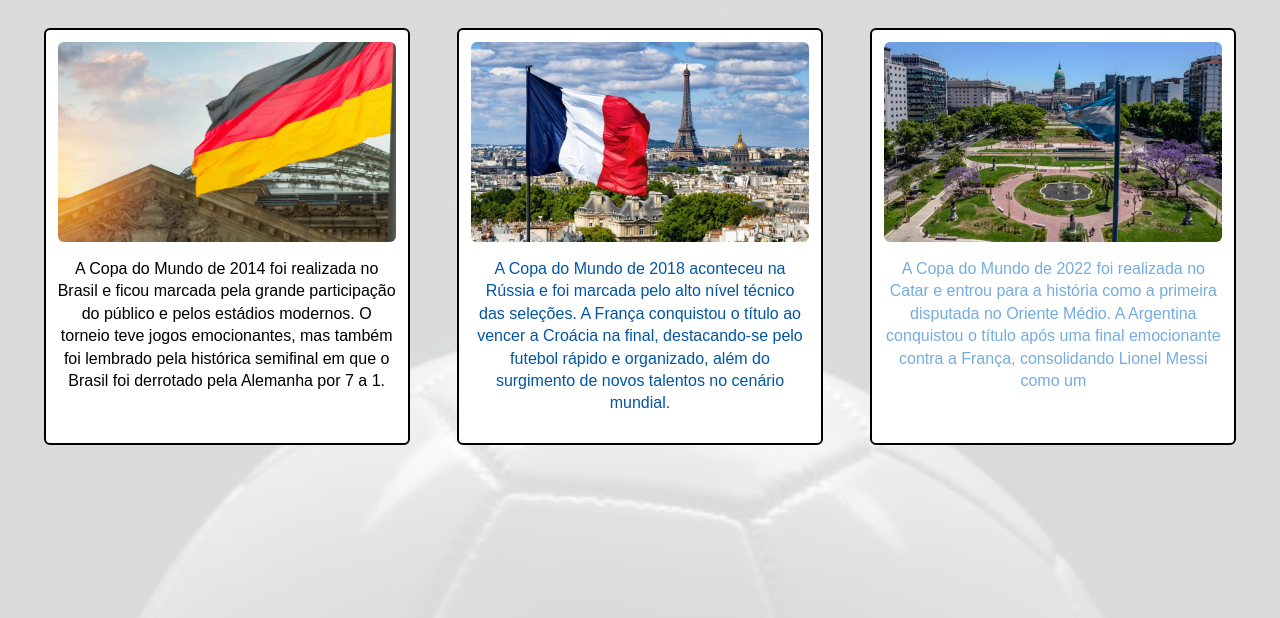
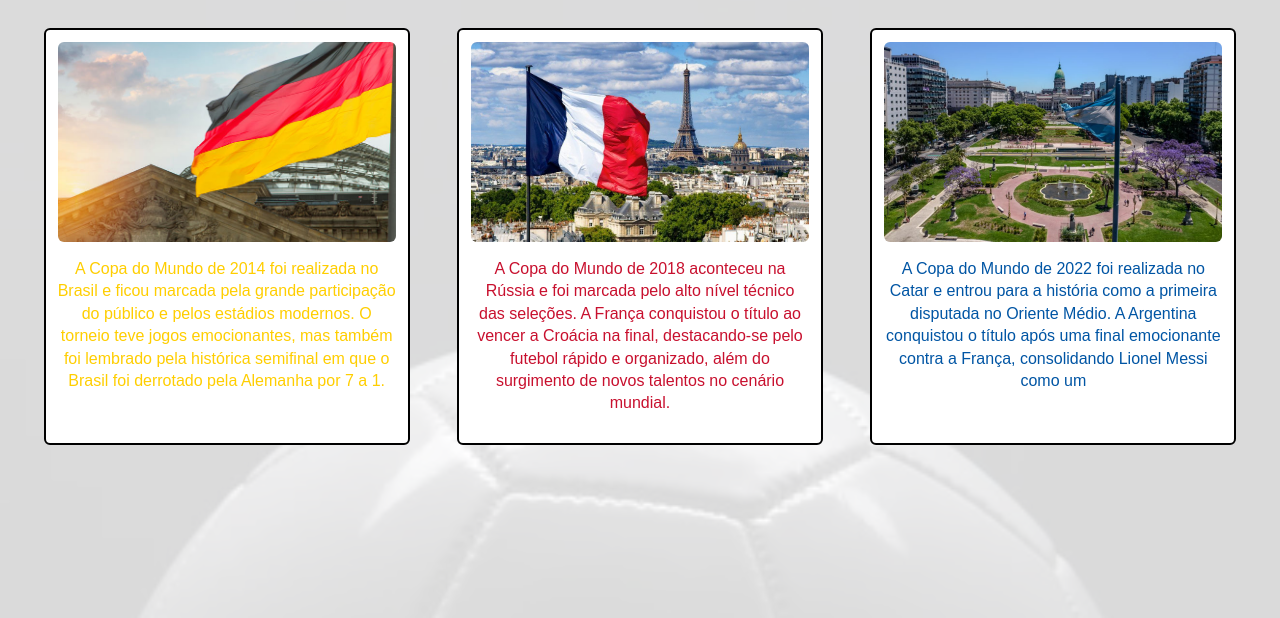
Before and after one commit to ElMuchachoo/copa_do_mundo, a plain HTML site: page index.html in a window 1280 px wide. Shown: the part 182-800 px from the top of the page. Drawn offline with Linux system fonts and the light colour scheme.

Commit message:
Modify country-specific color styles in CSS
Updated country colors for Germany, France, and Argentina.

```diff
--- a/style.css
+++ b/style.css
@@ -92,17 +92,17 @@ header {
 
 /* Alemanha - 2014 (preto da bandeira) */
 .alemanha p {
-    color: rgb(0, 0, 0);
+    color: rgb(255, 206, 0);
 }
 
 /* França - 2018 (azul da bandeira) */
 .franca p {
-    color: rgb(0, 85, 164);
+    color: rgb(200, 16, 46);
 }
 
 /* Argentina - 2022 (azul claro da bandeira) */
 .argentina p {
-    color: rgb(116, 172, 223);
+    color: rgb(0, 85, 164);
 }
 
 /* ===== Rodapé ===== */
```
